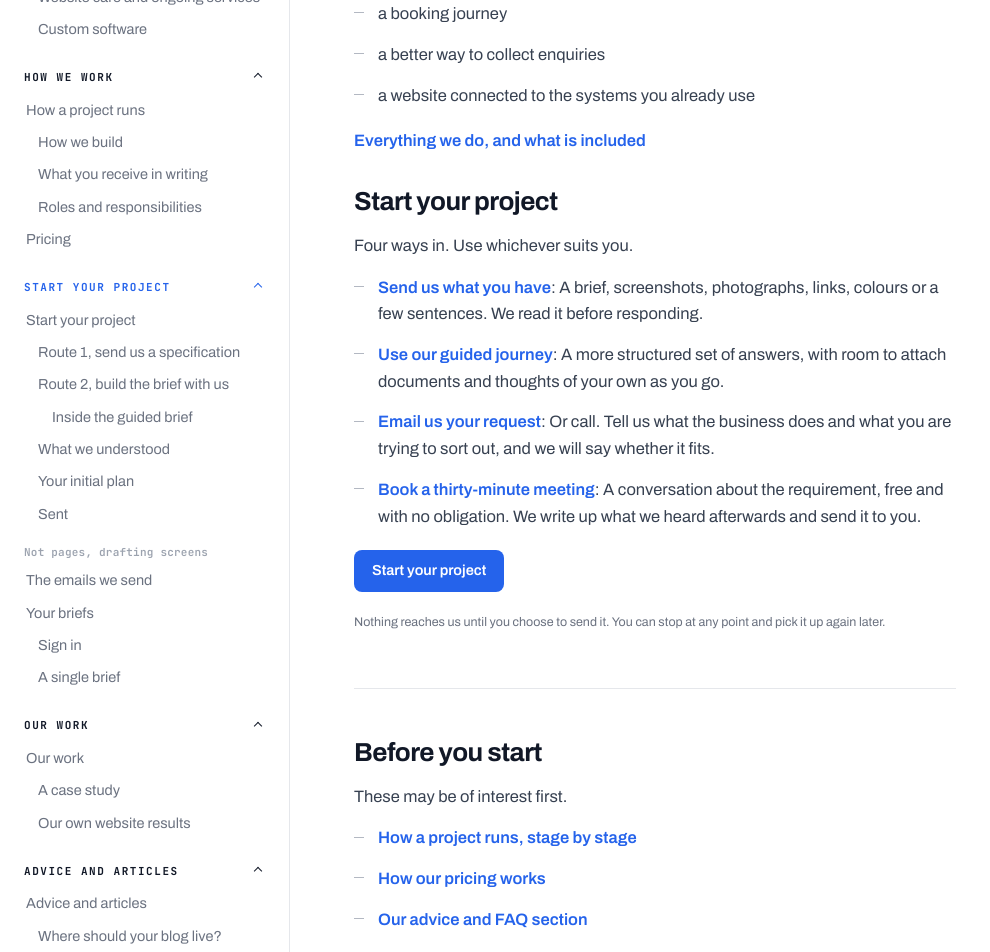
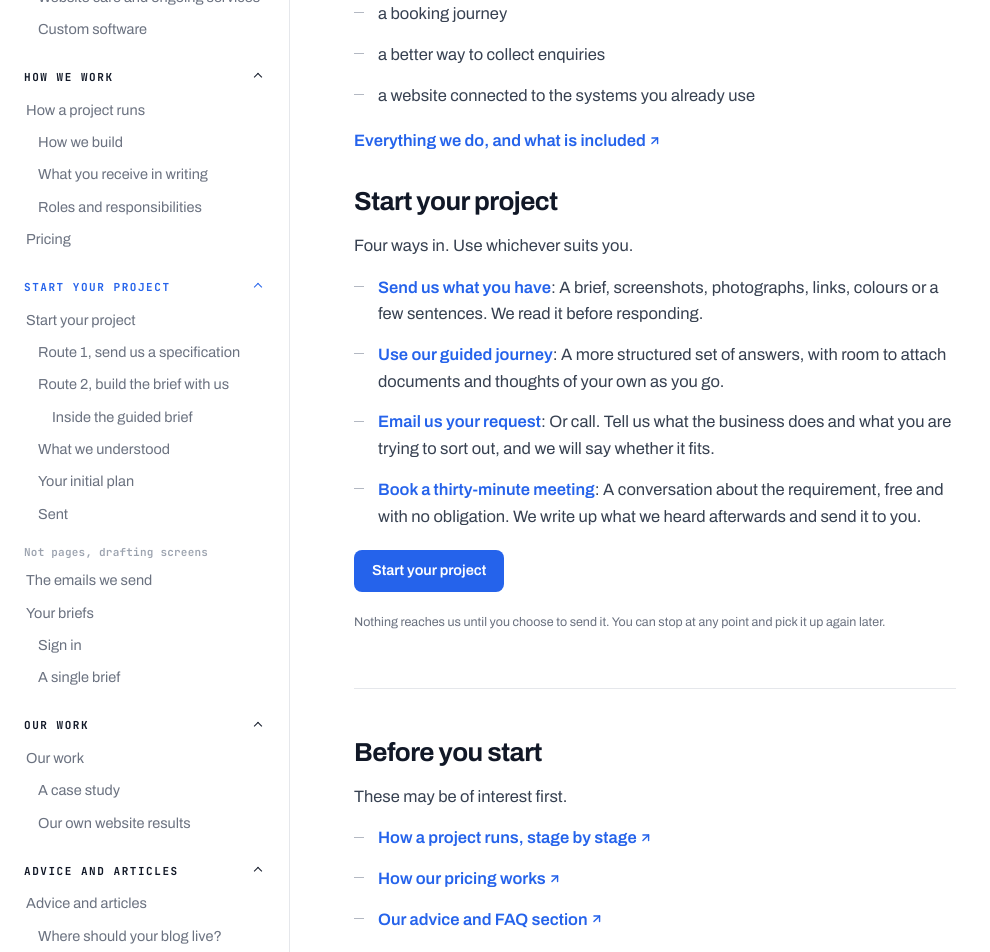
Before and after one commit to ayodhbhojithh/twinloom, a Next.js app: page / in a window 1280 px wide. Shown: the part 400-1352 px from the top of the page, without its empty margins (0-990 px from the left). Built offline with nearby package versions, Linux system fonts and the light colour scheme.

Commit message:
Refactor TextLink component to enhance offsite link handling and introduce optional arrow indicator for onsite links. Update documentation for clarity on arrow usage and improve rendering logic for better visual consistency.

```diff
--- a/app/page.tsx
+++ b/app/page.tsx
@@ -68,7 +68,7 @@ export default function HomePage() {
       </List>
 
       <P>
-        <TextLink href={ROUTES.services}>
+        <TextLink href={ROUTES.services} arrow>
           Everything we do, and what is included
         </TextLink>
       </P>
@@ -121,15 +121,19 @@ export default function HomePage() {
 
         <List className="mb-0">
           <Item>
-            <TextLink href={ROUTES.how}>
+            <TextLink href={ROUTES.how} arrow>
               How a project runs, stage by stage
             </TextLink>
           </Item>
           <Item>
-            <TextLink href={ROUTES.pricing}>How our pricing works</TextLink>
+            <TextLink href={ROUTES.pricing} arrow>
+              How our pricing works
+            </TextLink>
           </Item>
           <Item>
-            <TextLink href={ROUTES.advice}>Our advice and FAQ section</TextLink>
+            <TextLink href={ROUTES.advice} arrow>
+              Our advice and FAQ section
+            </TextLink>
           </Item>
         </List>
       </Section>
--- a/components/blocks/text-link.tsx
+++ b/components/blocks/text-link.tsx
@@ -24,18 +24,25 @@ function isOffsite(href: string) {
  * with a rule, or leads a line that a bold weight has already separated from its
  * description.
  *
- * Links that leave the site say so with an arrow, before they are followed rather
- * than after. It is worked out from the address rather than declared, so nobody has
- * to remember a flag and no outbound link can quietly lose its mark. The arrow sits
- * inside the link so it underlines with the text, and it is sized in `em` so it
- * tracks whatever type it lands in.
+ * The arrow marks a link that is a destination rather than a mention. Every
+ * offsite link gets one, worked out from the address so nobody has to remember a
+ * flag; an onsite link takes one with `arrow`, which is right when the link is the
+ * whole line and wrong when it is a term at the head of a sentence, where an arrow
+ * would sit between the term and its colon.
+ *
+ * The arrow sits inside the link so it underlines with the text and cannot be
+ * orphaned at the end of a wrapped line, and it is sized in `em` so it tracks
+ * whatever type it lands in.
  */
 export function TextLink({
   href,
+  arrow,
   className,
   children,
 }: {
   href: string;
+  /** Marks an onsite link as a destination. Offsite links are marked anyway. */
+  arrow?: boolean;
   className?: string;
   children: React.ReactNode;
 }) {
@@ -58,11 +65,7 @@ export function TextLink({
         className={classes}
       >
         {children}
-        <ArrowUpRight
-          aria-hidden
-          className="ml-0.5 inline-block size-[0.82em] align-[-0.06em]"
-          strokeWidth={2.5}
-        />
+        <Arrow />
         {newTab ? (
           <span className="sr-only"> (opens in a new tab)</span>
         ) : null}
@@ -73,7 +76,19 @@ export function TextLink({
   return (
     <Link href={href} className={classes}>
       {children}
+      {arrow ? <Arrow /> : null}
     </Link>
+  );
+}
+
+/** One glyph, one size rule, wherever it appears. */
+function Arrow() {
+  return (
+    <ArrowUpRight
+      aria-hidden
+      className="ml-0.5 inline-block size-[0.82em] align-[-0.06em]"
+      strokeWidth={2.5}
+    />
   );
 }
 
--- a/components/pages/not-found-view.tsx
+++ b/components/pages/not-found-view.tsx
@@ -88,7 +88,9 @@ export function NotFoundView() {
 
       <P className="mt-9">
         If you followed a link on this website,{" "}
-        <TextLink href={ROUTES.contact}>tell us</TextLink>{" "}
+        <TextLink href={ROUTES.contact} arrow>
+          tell us
+        </TextLink>{" "}
         so that we can fix it.
       </P>
     </PageShell>
```
